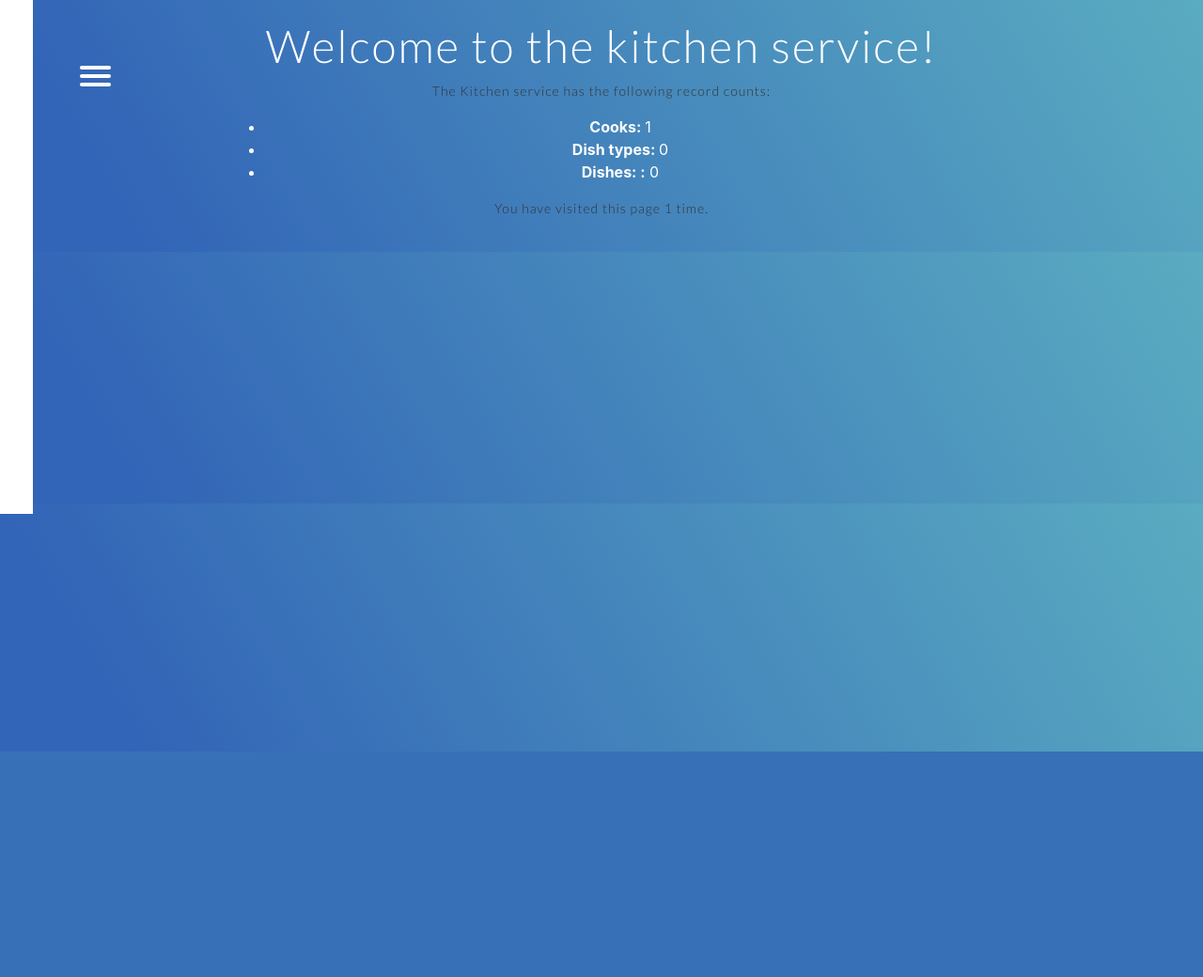
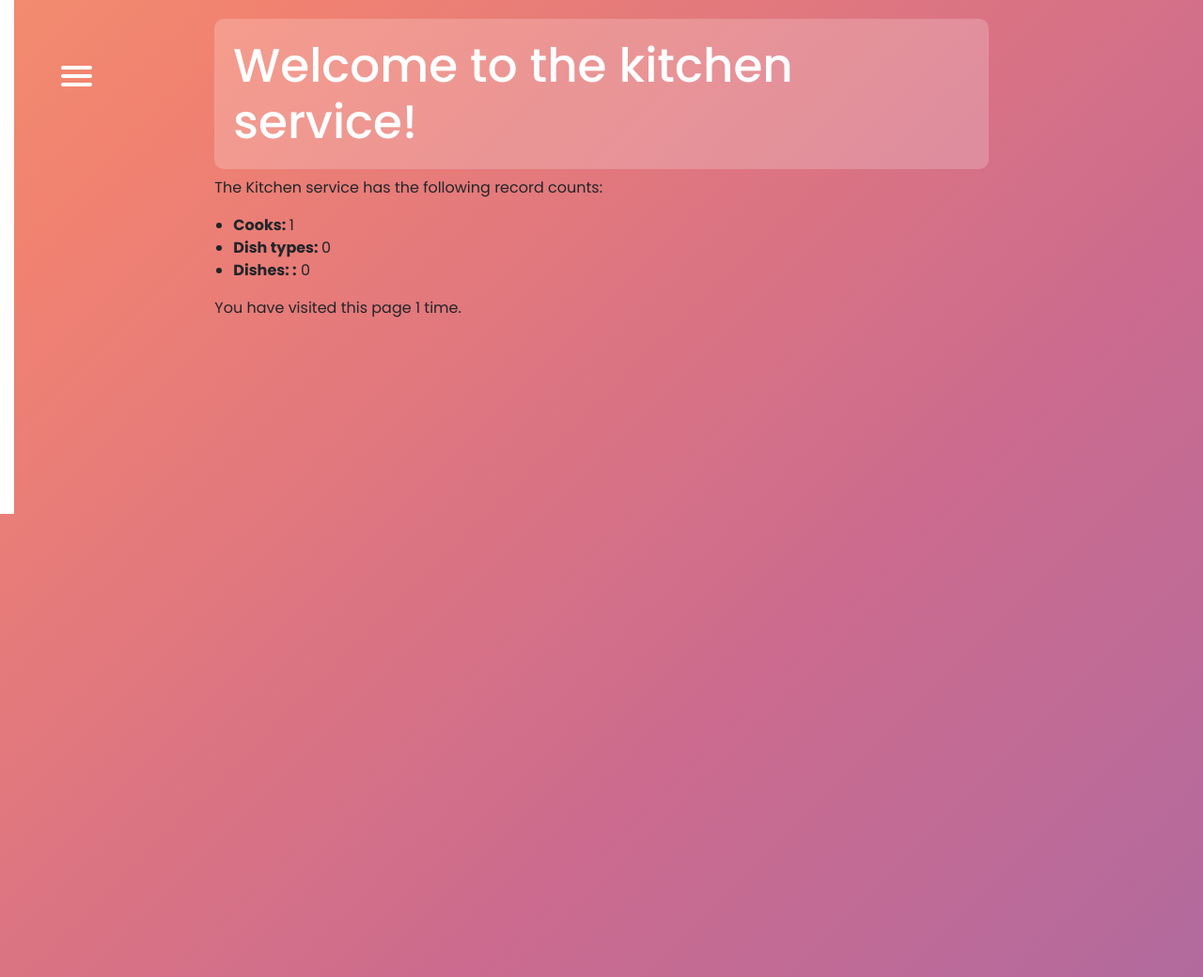
Before and after one commit to Anatolii-Poznyak/this_is_kitchen, a Django app: page / in a window 1280 px wide. Shown: the whole page at 94% size. Before the commit the page ends 800 px from the top, so only its background shows below. Run offline with Django 4.2, Linux system fonts and the light colour scheme; the visitor is signed in with stand-in values (Sample User, id 1); data comes from the database, SQL or seed files in the repository; data that the repository does not hold is empty.

Commit message:
Add easy and nice background gradient animation

```diff
--- a/static/kitchen/styles.css
+++ b/static/kitchen/styles.css
@@ -1,33 +1,60 @@
-@import url(//fonts.googleapis.com/css?family=Lato:300:400);
+@import url("https://fonts.googleapis.com/css?family=Poppins:400,500,600,700,800,900&display=swap");
 
-.link-to-page {
-    float: right;
-    margin: 0 2px 0 2px;
+* {
+  margin: 0;
+  padding: 0;
+  outline: 0;
 }
 
-
 body {
-  margin:20px;
-  background: linear-gradient(60deg, rgba(50,100,183,1) 10%, rgba(90,172,193,1) 100%);
-  position:relative;
-  text-align:center;
-  color:white;
+  font-family: "Poppins", sans-serif;
 }
 
+section {
+  width: 100%;
+  height: 130vh;
+  background: linear-gradient(
+    -45deg,
+    #3f51b1 0%,
+    #5a55ae 13%,
+    #7b5fac 25%,
+    #8f6aae 38%,
+    #a86aa4 50%,
+    #cc6b8e 62%,
+    #f18271 75%,
+    #f3a469 87%,
+    #f7c978 100%
+  );
+  background-size: 400% 400%;
+  position: relative;
+  animation: animate 7.5s ease-in-out infinite;
+  display: flex;
+  justify-content: center;
+  padding-top: 20px;
+}
 
 h1 {
-  font-family: 'Lato', sans-serif;
-  font-weight:300;
-  letter-spacing: 2px;
-  font-size:48px;
-}
-p {
-  font-family: 'Lato', sans-serif;
-  letter-spacing: 1px;
-  font-size:14px;
-  color: #333333;
+  color: #fff;
+  background: rgba(255, 255, 255, 0.2);
+  padding: 20px;
+  font-size: 50px;
+  border-radius: 10px;
 }
 
+.listy {
+  padding-left: 20px
+}
+@keyframes animate {
+  0% {
+    background-position: 0 50%;
+  }
+  50% {
+    background-position: 100% 50%;
+  }
+  100% {
+    background-position: 0 50%;
+  }
+}
 
 /* ############################## NEW THING ######################################### */
 
--- a/templates/base.html
+++ b/templates/base.html
@@ -18,6 +18,10 @@
 </head>
 
 <body>
+<section>
+
+
+
   <div class="container-fluid">
     <div class="row">
       <div class="col-sm-2">
@@ -29,5 +33,6 @@
       </div>
     </div>
   </div>
+</section>
 </body>
 </html>
--- a/templates/kitchen/index.html
+++ b/templates/kitchen/index.html
@@ -4,7 +4,7 @@
 {% block content %}
   <h1>Welcome to the kitchen service!</h1>
   <p>The Kitchen service has the following record counts:</p>
-  <ul>
+  <ul class="listy">
     <li><strong>Cooks: </strong> {{ num_cooks }}</li>
     <li><strong>Dish types: </strong> {{ num_dish_types }}</li>
     <li><strong>Dishes: :</strong> {{ num_dishes }}</li>
```
